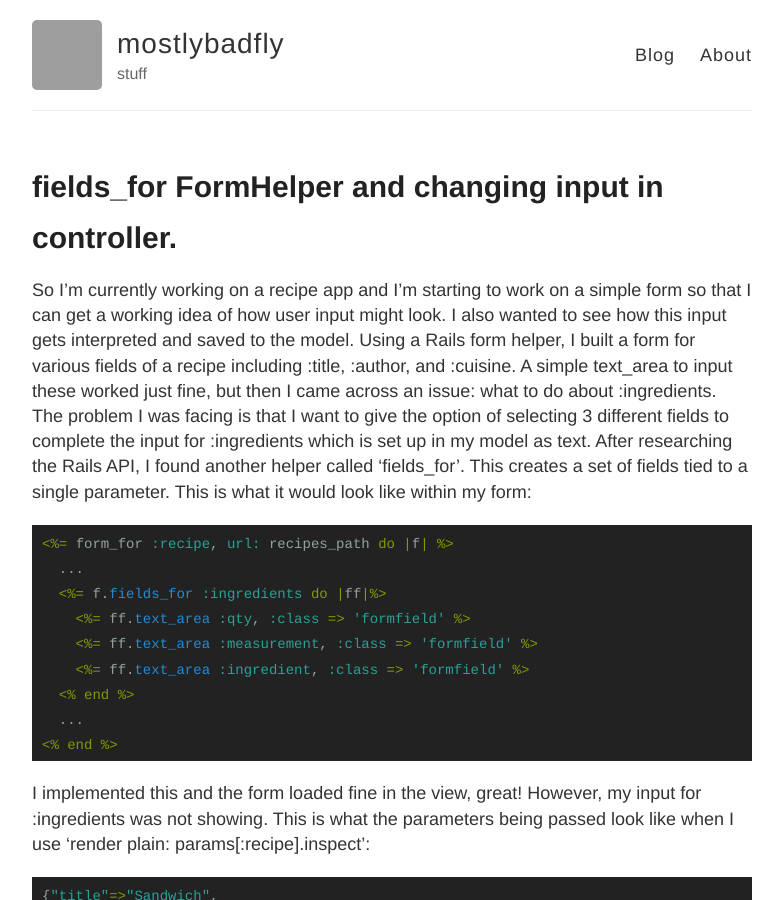
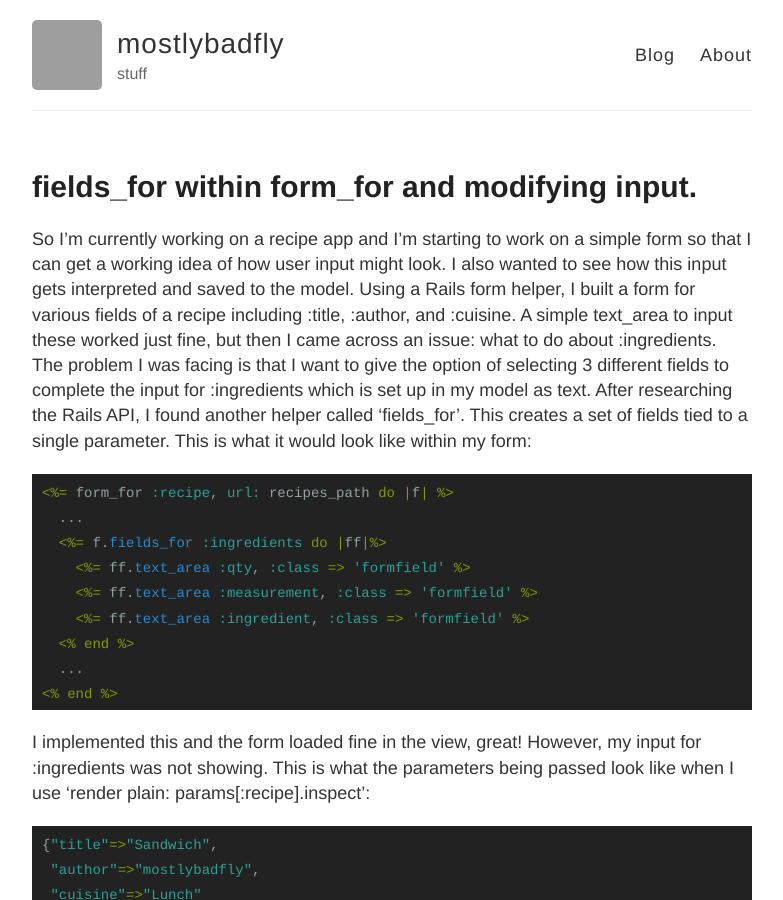
Before and after one commit to mostlybadfly/jekyllsite, a Jekyll site: the page built from _posts/2014-10-21-fields-for.md, in a window 1280 px wide and 900 px high. Shown: the whole window, without its empty margins (248-1031 px from the left). Built offline with Jekyll 4.4.1, drawn with Linux system fonts in a browser that asks for light colours; comment, search, counter and statistics services are not loaded; grey boxes are pictures that could not be loaded.

Commit message:
Update 2014-10-21-fields-for.md

```diff
--- a/_posts/2014-10-21-fields-for.md
+++ b/_posts/2014-10-21-fields-for.md
@@ -1,6 +1,6 @@
 ---
 layout: post
-title: fields_for FormHelper and changing input in controller.
+title: fields_for within form_for and modifying input.
 comments: true
 ---
 
```
